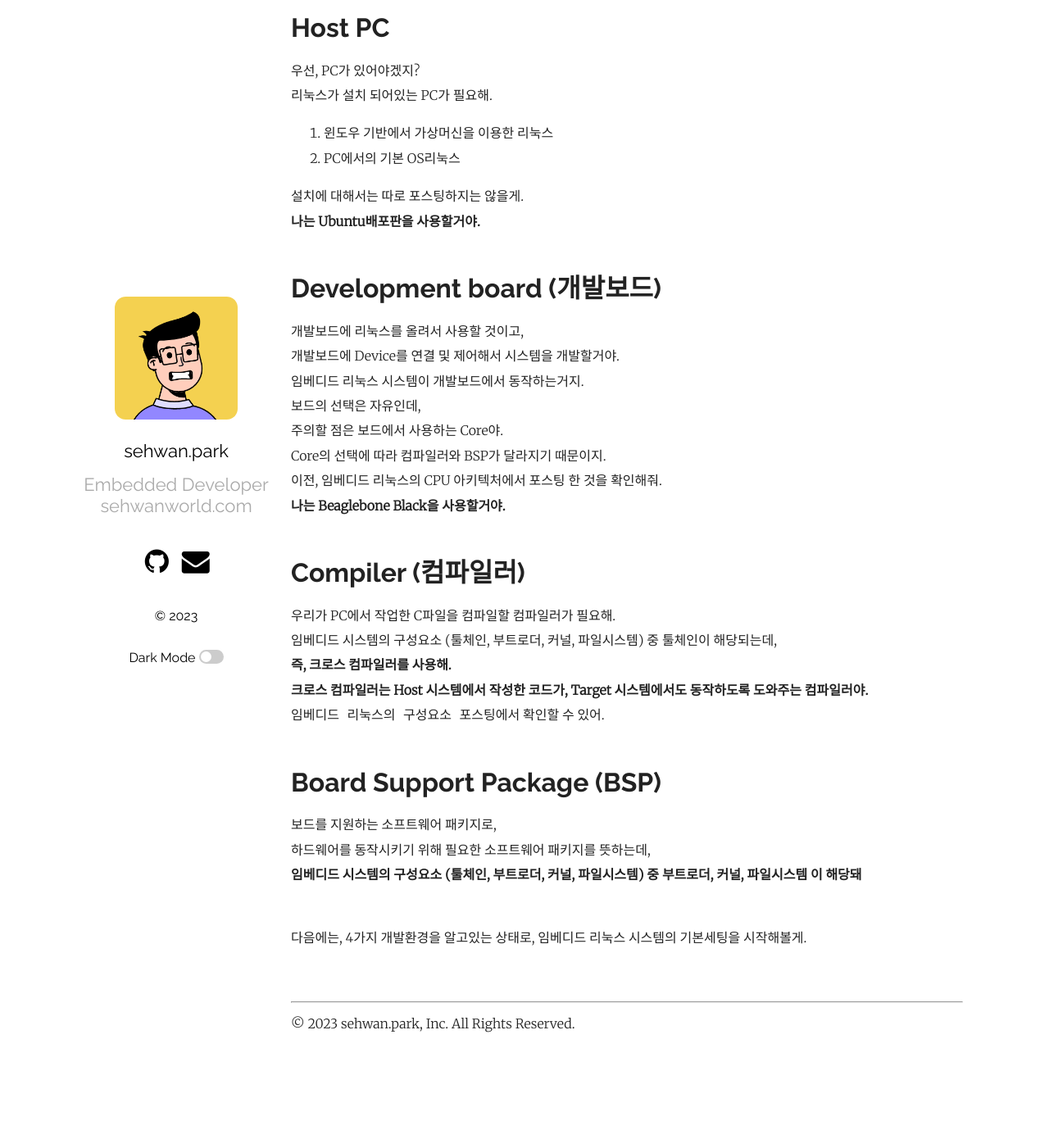
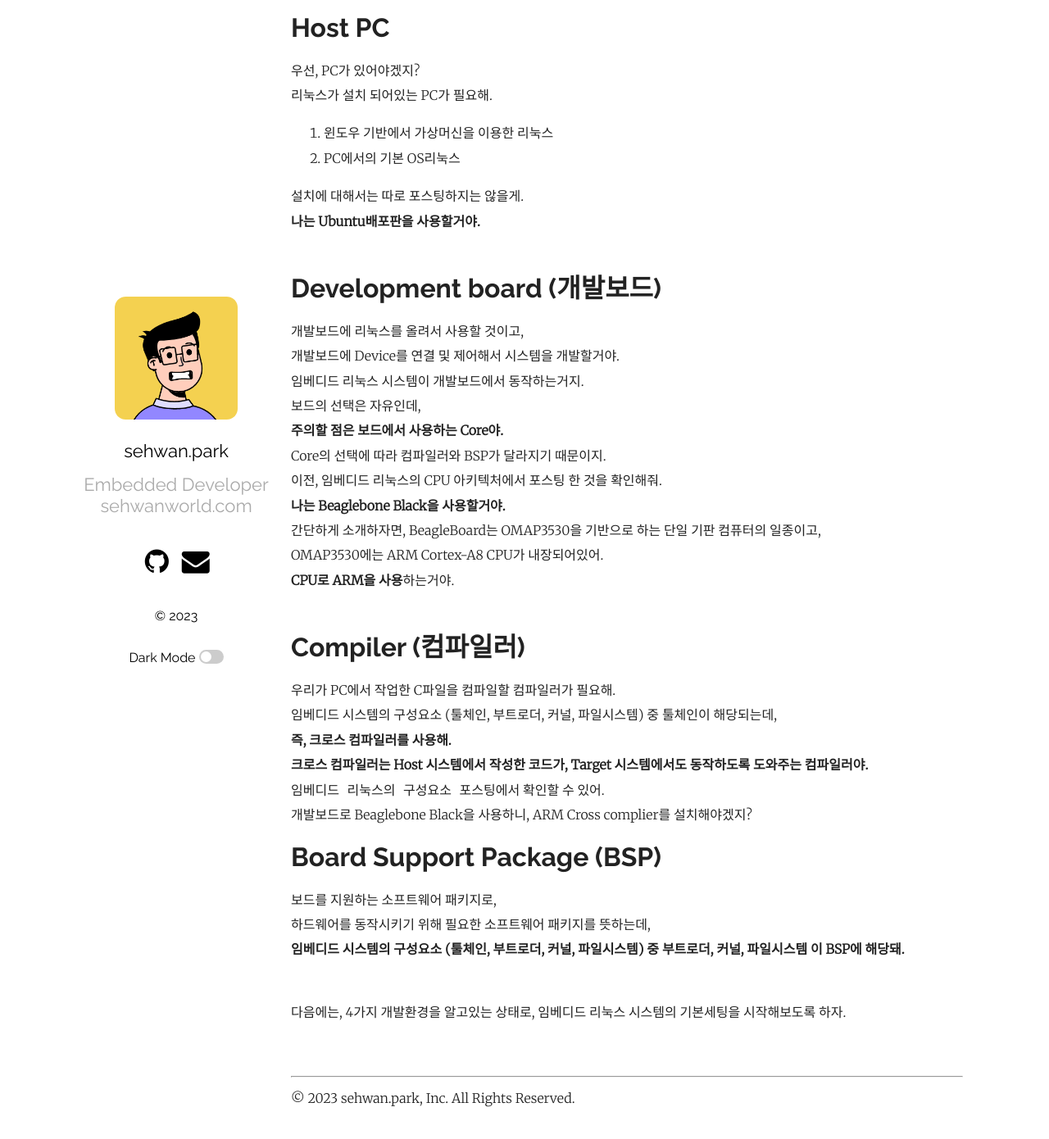
Before and after one commit to sehwann/sehwann.github.io, a Jekyll site: the page built from _posts/2023-06-11-임베디드리눅스 개발환경.markdown, in a window 1280 px wide and 1400 px high, scrolled down 387 px. Shown: the top 1390 px of the window at 82% size. Built offline with Jekyll 4.4.1, drawn with Linux system fonts in a browser that asks for light colours; before the commit the page ends 1696 px from its top, so only the background shows below that.

Commit message:
posts : Update posts

```diff
--- a/_posts/2023-06-11-임베디드리눅스 개발환경.markdown
+++ b/_posts/2023-06-11-임베디드리눅스 개발환경.markdown
@@ -30,10 +30,13 @@ OS, 리눅스를 왜쓰는지, 임베디드 리눅스에 대해서, 구성요소
 개발보드에 Device를 연결 및 제어해서 시스템을 개발할거야.<br>
 임베디드 리눅스 시스템이 개발보드에서 동작하는거지.<br>
 보드의 선택은 자유인데,<br>
-주의할 점은 보드에서 사용하는 Core야. <br>
+**주의할 점은 보드에서 사용하는 Core야.**<br>
 Core의 선택에 따라 컴파일러와 BSP가 달라지기 때문이지.<br>
 이전, 임베디드 리눅스의 CPU 아키텍처에서 포스팅 한 것을 확인해줘.<br>
 **나는 Beaglebone Black을 사용할거야.**<br>
+간단하게 소개하자면, BeagleBoard는 OMAP3530을 기반으로 하는 단일 기판 컴퓨터의 일종이고,<br>
+OMAP3530에는 ARM Cortex-A8 CPU가 내장되어있어.<br>
+**CPU로 ARM을 사용**하는거야.<br>
 <br>
 
 # Compiler (컴파일러)
@@ -42,15 +45,16 @@ Core의 선택에 따라 컴파일러와 BSP가 달라지기 때문이지.<br>
 **즉, 크로스 컴파일러를 사용해.**<br>
 **크로스 컴파일러는 Host 시스템에서 작성한 코드가, Target 시스템에서도 동작하도록 도와주는 컴파일러야.**<br>
 `임베디드 리눅스의 구성요소 포스팅`에서 확인할 수 있어.<br>
+개발보드로 Beaglebone Black을 사용하니, ARM Cross complier를 설치해야겠지?
 <br>
 
 # Board Support Package (BSP)
 보드를 지원하는 소프트웨어 패키지로,<br>
 하드웨어를 동작시키기 위해 필요한 소프트웨어 패키지를 뜻하는데,<br>
-**임베디드 시스템의 구성요소 (툴체인, 부트로더, 커널, 파일시스템) 중 부트로더, 커널, 파일시스템 이 해당돼**<br>
+**임베디드 시스템의 구성요소 (툴체인, 부트로더, 커널, 파일시스템) 중 부트로더, 커널, 파일시스템 이 BSP에 해당돼.**<br>
 <br>
 
-다음에는, 4가지 개발환경을 알고있는 상태로, 임베디드 리눅스 시스템의 기본세팅을 시작해볼게.<br>
+다음에는, 4가지 개발환경을 알고있는 상태로, 임베디드 리눅스 시스템의 기본세팅을 시작해보도록 하자.<br>
 
 <br>
 
```
